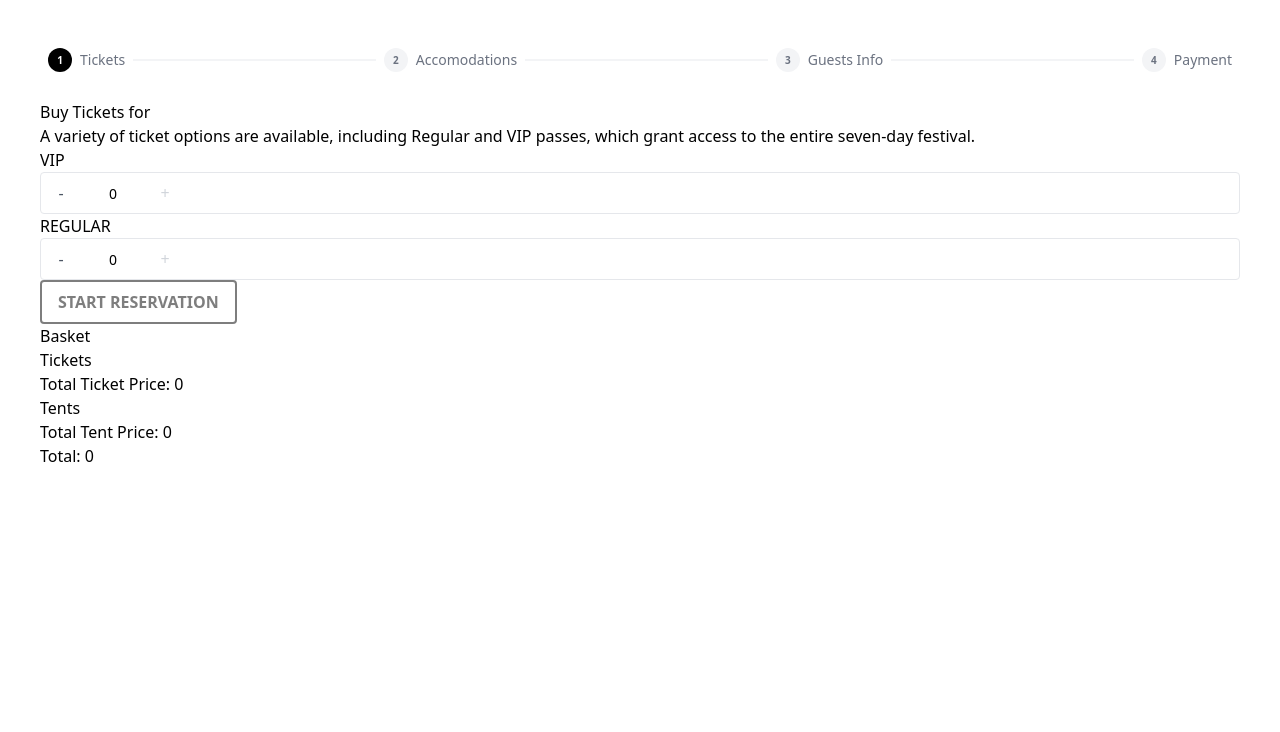
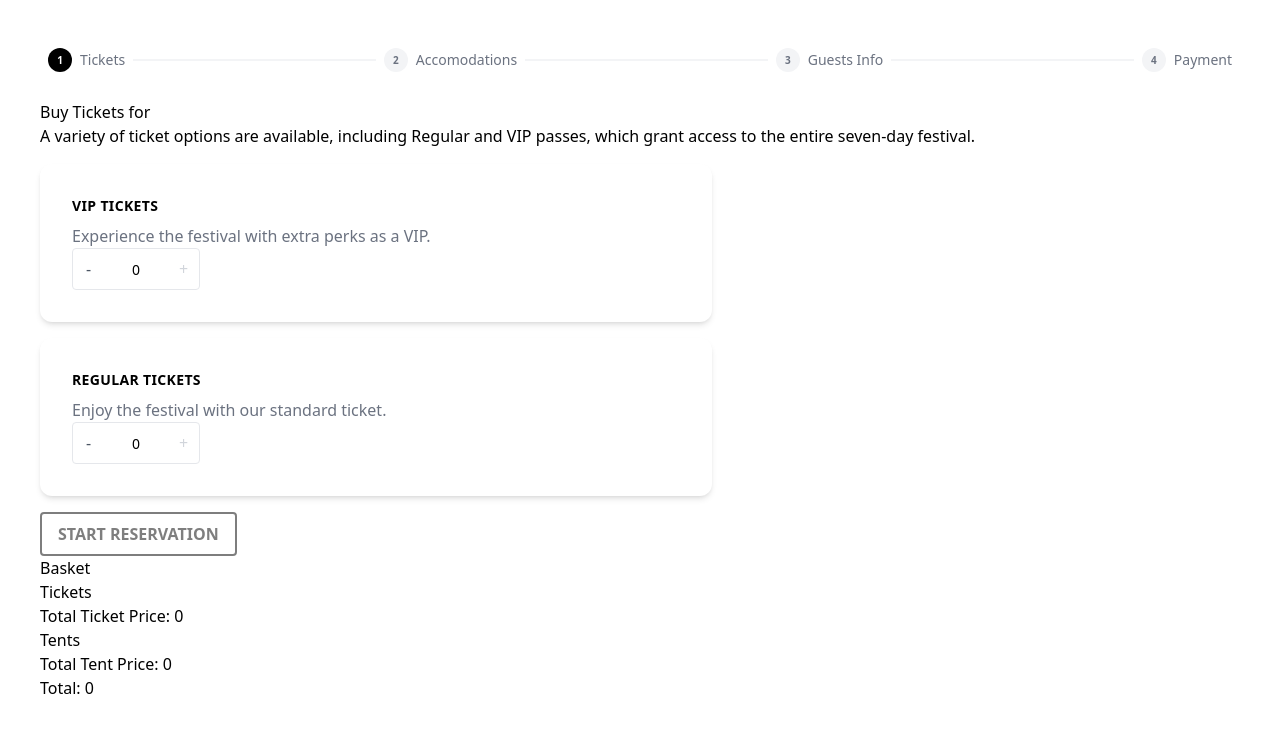
Before and after one commit to rossosofia/frontend_foofest_exam_sofia, a Next.js app: page /tickets in a window 1280 px wide. Shown: the top 732 px of the page. Built offline with nearby package versions, Linux system fonts and the light colour scheme.

Commit message:
Styled the ticketcard

```diff
--- a/src/components/TicketCard.jsx
+++ b/src/components/TicketCard.jsx
@@ -106,21 +106,48 @@ const TicketCard = () => {
 
   return (
     <>
-      <h2>VIP</h2>
+      <div className=" bg-white rounded-xl shadow-md overflow-hidden md:max-w-2xl mb-4 mt-4">
+        <div className="md:flex">
+          <div className="p-8">
+            <div className="uppercase tracking-wide text-sm text-black font-semibold">
+              VIP Tickets
+            </div>
+            <p className="mt-2 text-gray-500">
+              Experience the festival with extra perks as a VIP.
+            </p>
+            <div className="w-32">
               <QuantityInput
                 value={vipTicket ? vipTicket.amount : 0}
                 onClickAdd={addVIPTicket}
                 onClickRemove={removeOneVIP}
                 canAddMoreTickets={canAddMoreTickets}
               />
+            </div>
+          </div>
+        </div>
+      </div>
 
-      <h2>REGULAR</h2>
+      <div className=" bg-white rounded-xl shadow-md overflow-hidden md:max-w-2xl mb-4">
+        <div className="md:flex">
+          <div className="p-8">
+            <div className="uppercase tracking-wide text-sm text-black font-semibold">
+              Regular Tickets
+            </div>
+            <p className="mt-2 text-gray-500">
+              Enjoy the festival with our standard ticket.
+            </p>
+            <div className="w-32">
               <QuantityInput
                 value={regularTicket ? regularTicket.amount : 0}
                 onClickAdd={addRegularTicket}
                 onClickRemove={removeOneREGULAR}
                 canAddMoreTickets={canAddMoreTickets}
               />
+            </div>
+          </div>
+        </div>
+      </div>
+
       <Anchor
         href="/accomodations/"
         onClick={sendPutRequest}
```
Lines whose indentation alone changed are shown as unchanged.
